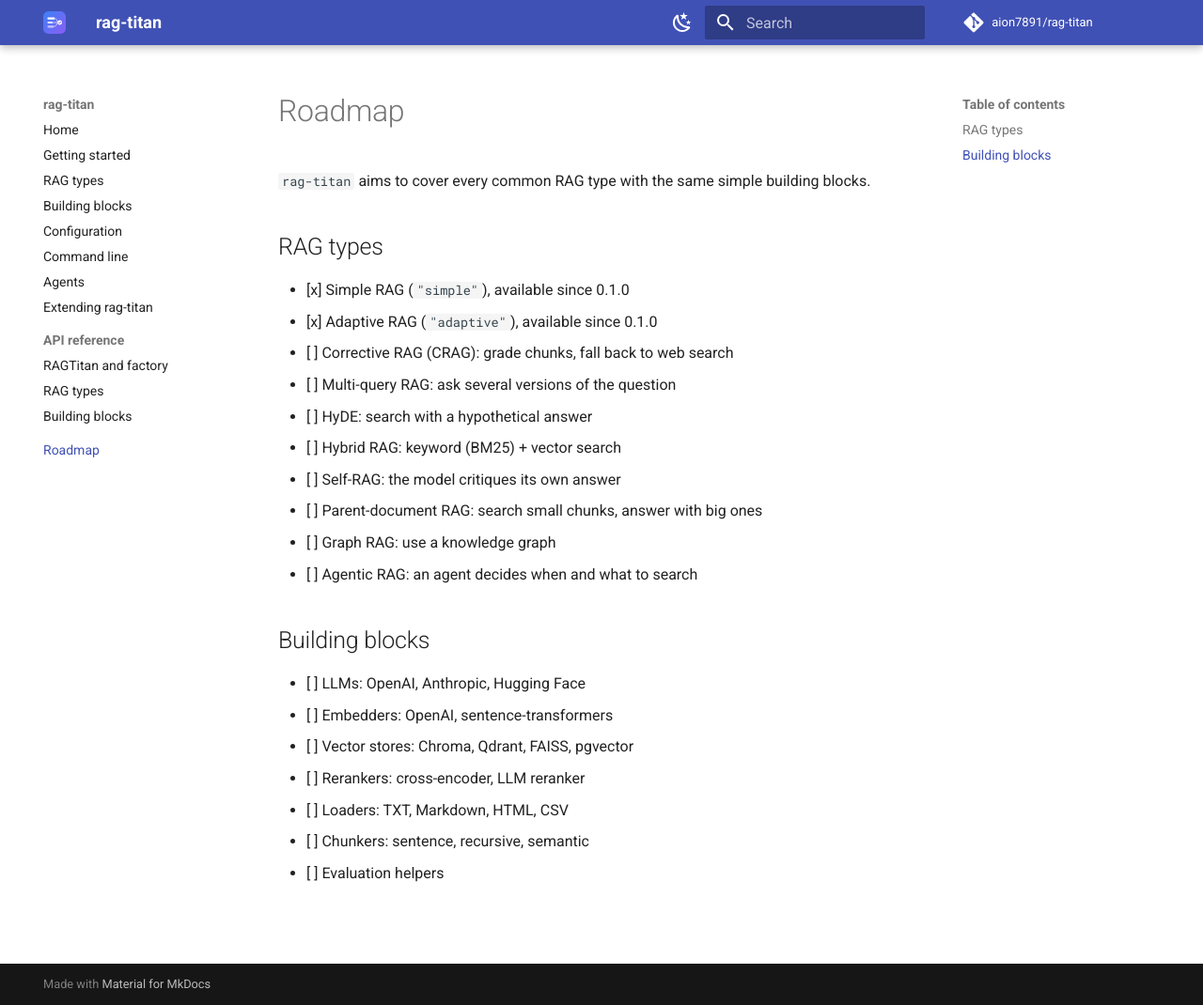
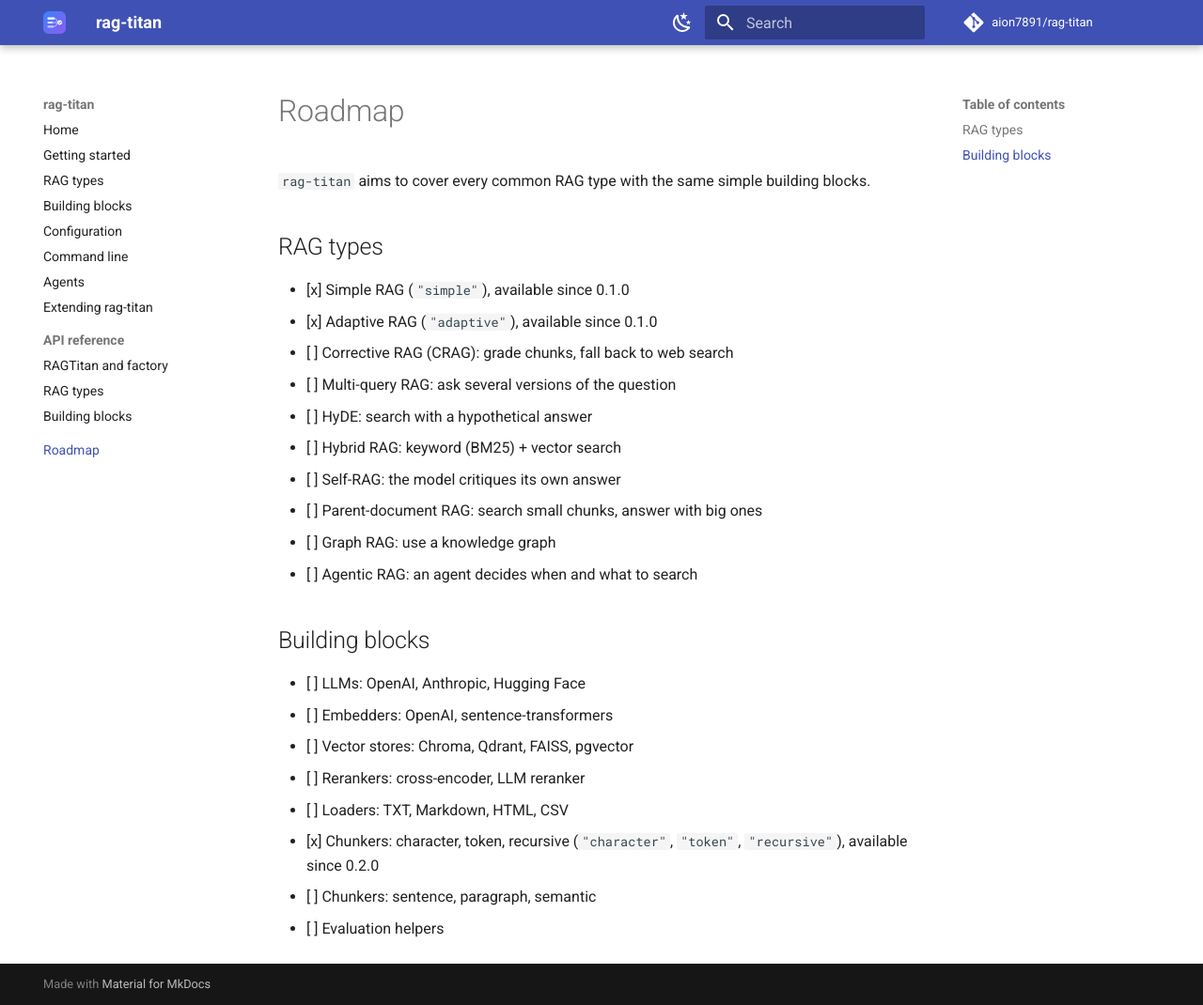
Before and after one commit to aion7891/rag-titan, an MkDocs documentation site: the page built from docs/roadmap.md, in a window 1280 px wide and 1070 px high. Shown: the whole window at 94% size. Built offline with MkDocs 1.6.1 and Material for MkDocs 9.7.7, drawn with Linux system fonts in a browser that asks for light colours; comment, search, counter and statistics services are not loaded.

Commit message:
Release 0.2.0

```diff
--- a/docs/roadmap.md
+++ b/docs/roadmap.md
@@ -22,5 +22,6 @@
 - [ ] Vector stores: Chroma, Qdrant, FAISS, pgvector
 - [ ] Rerankers: cross-encoder, LLM reranker
 - [ ] Loaders: TXT, Markdown, HTML, CSV
-- [ ] Chunkers: sentence, recursive, semantic
+- [x] Chunkers: character, token, recursive (`"character"`, `"token"`, `"recursive"`), available since 0.2.0
+- [ ] Chunkers: sentence, paragraph, semantic
 - [ ] Evaluation helpers
--- a/src/rag_titan/__init__.py
+++ b/src/rag_titan/__init__.py
@@ -16,7 +16,7 @@ from rag_titan.rag_types.adaptive.adaptive_rag import AdaptiveRAG
 from rag_titan.rag_types.simple_rag import SimpleRAG
 from rag_titan.utils.logger import setup_logging
 
-__version__ = "0.1.0"
+__version__ = "0.2.0"
 
 __all__ = [
     "RAGTitan",
```
Also changed, not shown: CHANGELOG.md (+21 -0 lines).
